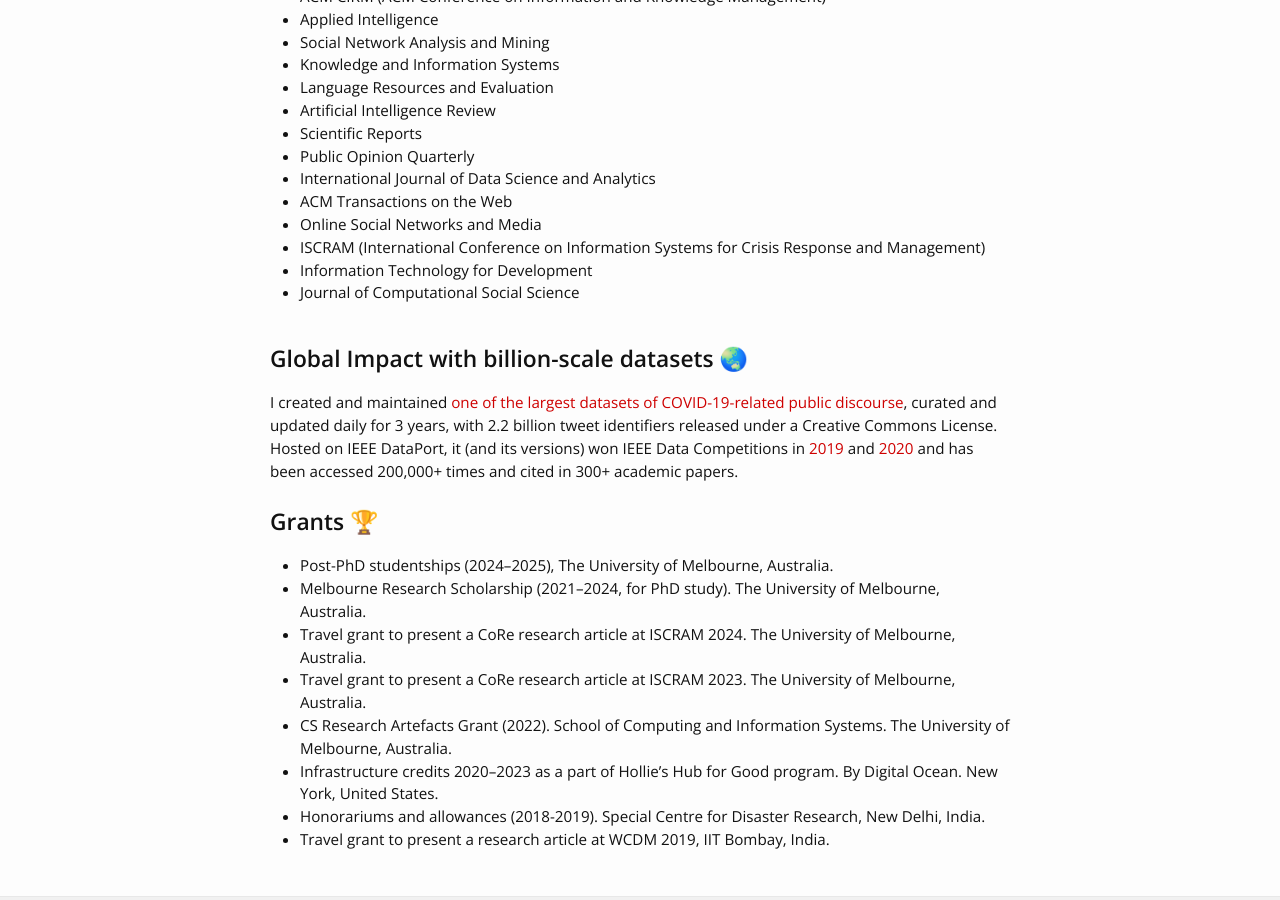
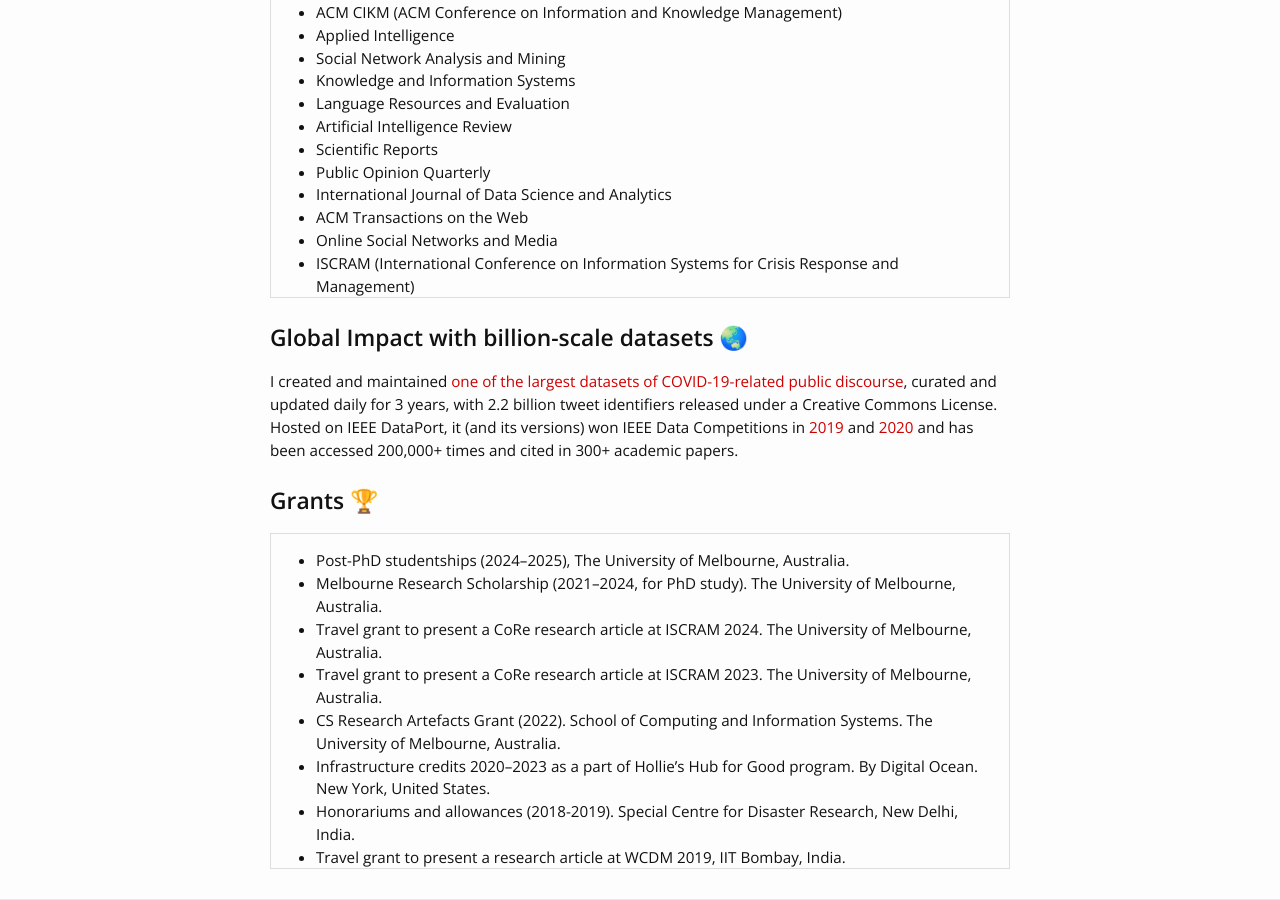
Before and after one commit to rabindralamsal/personal-site, a Jekyll site: the page built from index.html, in a window 1280 px wide and 900 px high, scrolled down 1253 px. Built offline with Jekyll 4.4.1, drawn with Linux system fonts in a browser that asks for light colours.

Commit message:
Update index.html

```diff
--- a/index.html
+++ b/index.html
@@ -49,7 +49,7 @@
 <br>
 <h2> Peer Reviewing 🕵️ </h2>
 I actively review for Artificial Intelligence, Information Systems, and Data Science venues, such as: <br>
-
+<div class="updates" style="height: 20em; overflow-y: scroll;border:1px solid #ddd; padding:15px;">
 <ul>
       <li>WWW (World Wide Web Conference)</li>
       <li>ACM CIKM (ACM Conference on Information and Knowledge Management)</li>
@@ -67,7 +67,7 @@
       <li>Information Technology for Development</li>
       <li>Journal of Computational Social Science</li>
 </ul>
-
+</div>
 <br>
 
 <h2> Global Impact with billion-scale datasets 🌏</h2>
@@ -76,7 +76,7 @@
 
 <br><br>
 <h2> Grants 🏆</h2>
-
+<div class="updates" style="height: 20em; overflow-y: scroll;border:1px solid #ddd; padding:15px;">
 <ul>
 <li>Post-PhD studentships (2024–2025), The University of Melbourne, Australia.</li>
 <li>Melbourne Research Scholarship (2021–2024, for PhD study). The University of Melbourne, Australia.</li>
@@ -87,3 +87,4 @@
 <li>Honorariums and allowances (2018-2019). Special Centre for Disaster Research, New Delhi, India.</li>
 <li>Travel grant to present a research article at WCDM 2019, IIT Bombay, India.</li>
 </ul>
+</div>
```
